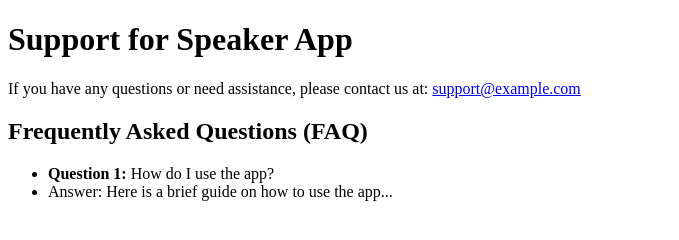
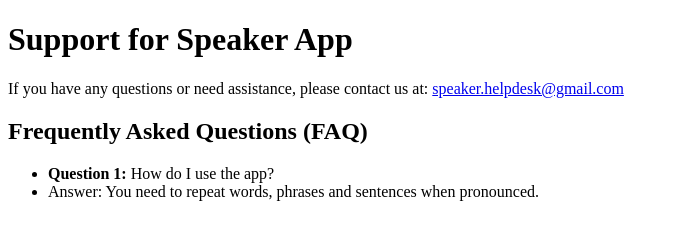
Before and after one commit to AncientLust/Speaker-support, a plain HTML site: page index.html in a window 1280 px wide. Shown: the whole page, without its empty margins (0-679 px from the left). Drawn offline with Linux system fonts and the light colour scheme.

Commit message:
Update index.html

```diff
--- a/index.html
+++ b/index.html
@@ -7,11 +7,11 @@
 </head>
 <body>
     <h1>Support for Speaker App</h1>
-    <p>If you have any questions or need assistance, please contact us at: <a href="mailto:support@example.com">support@example.com</a></p>
+    <p>If you have any questions or need assistance, please contact us at: <a href="mailto:speaker.helpdesk@gmail.com">speaker.helpdesk@gmail.com</a></p>
     <h2>Frequently Asked Questions (FAQ)</h2>
     <ul>
         <li><strong>Question 1:</strong> How do I use the app?</li>
-        <li>Answer: Here is a brief guide on how to use the app...</li>
+        <li>Answer: You need to repeat words, phrases and sentences when pronounced.</li>
         <!-- Add more FAQs as needed -->
     </ul>
 </body>
```
